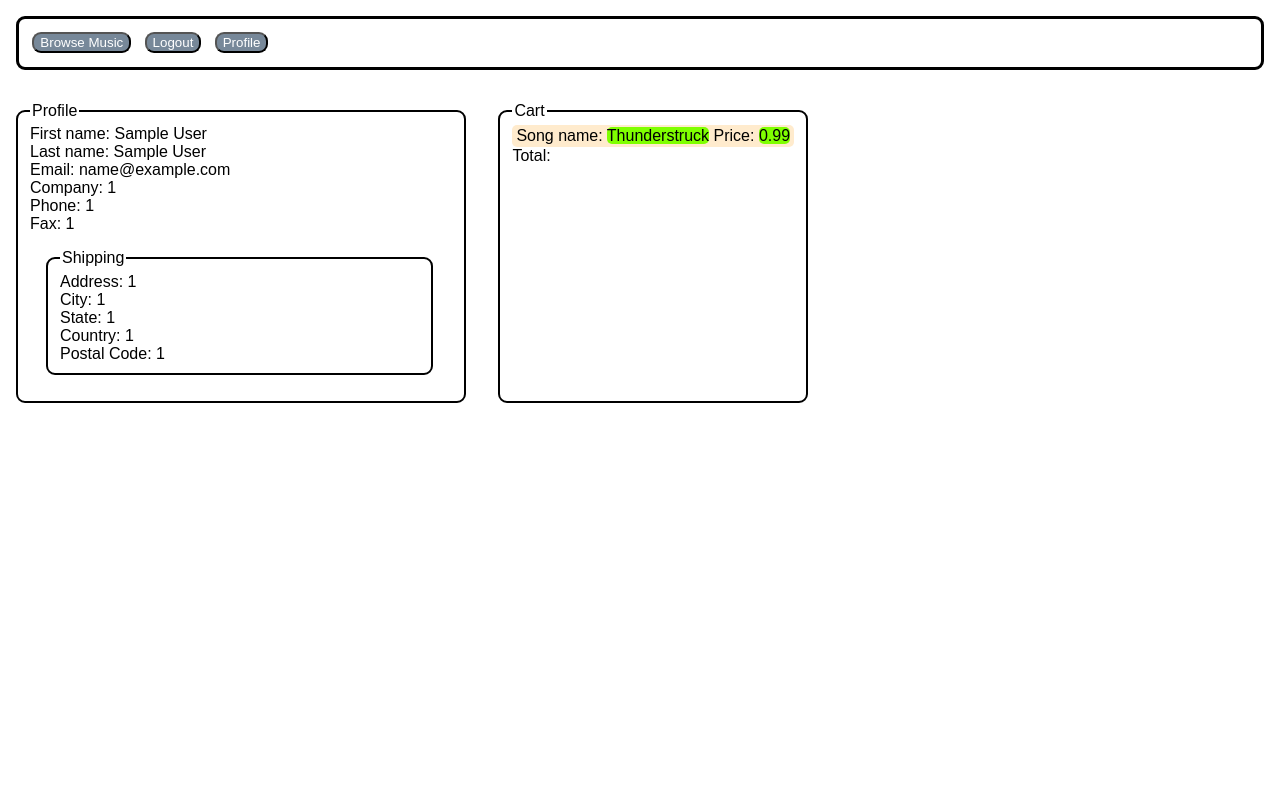
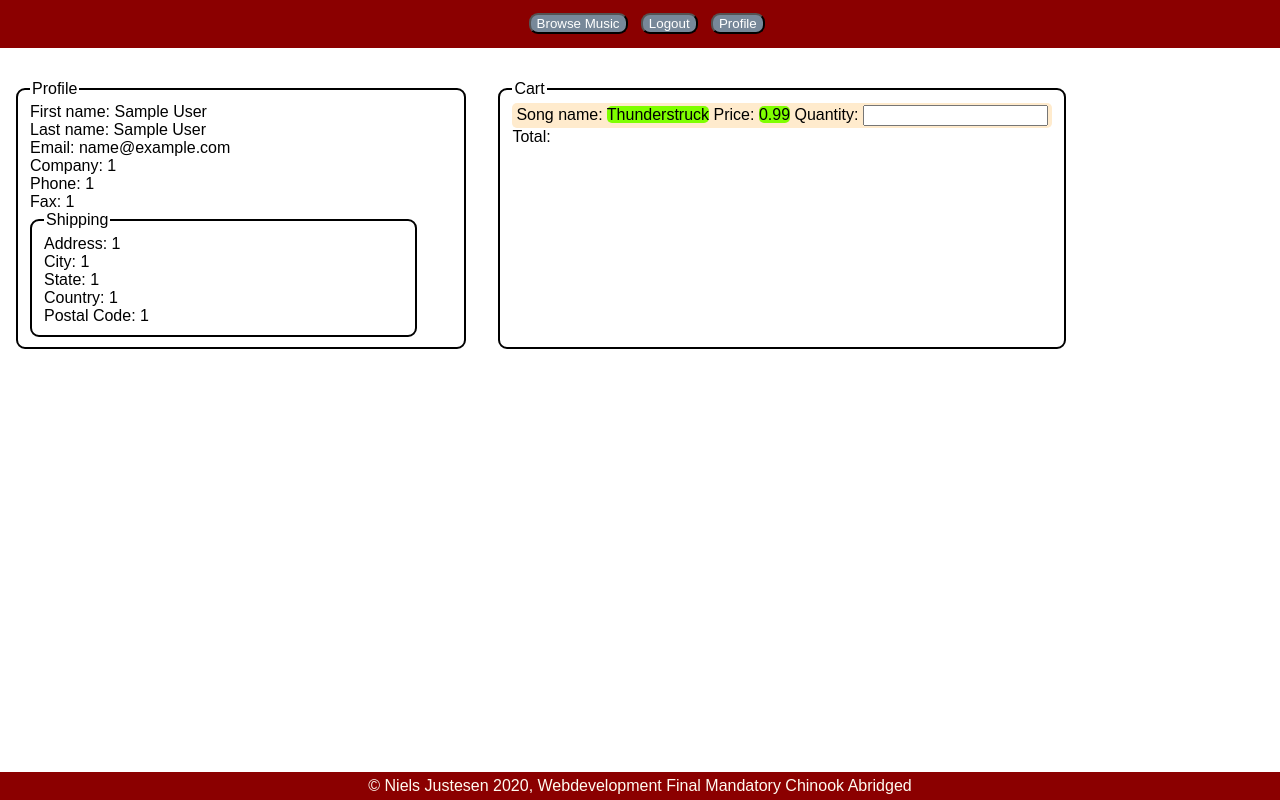
Before and after one commit to NielsJustesen/Web-dev-2nd-Mandatory, a PHP site: page /profile.php in a window 1280 px wide. Run offline with PHP 8.4, Linux system fonts and the light colour scheme; the visitor is signed in with stand-in values (Sample User, id 1).

Commit message:
Looking better

```diff
--- a/browse.php
+++ b/browse.php
@@ -11,5 +11,8 @@
         <?php
             include_once("header.php");
         ?>
+        <?php
+            include_once("footer.htm");
+        ?>
     </body>
 </html>
--- a/css/styles.css
+++ b/css/styles.css
@@ -17,18 +17,11 @@
     display: inline-grid;
 }
 
-header {
-    display: flex;
-    border-style: solid;
-    border-radius: 9px;
-    margin: 1em 1em 1em 1em;
-}
-
 header input {
     margin: 1em 0em 1em 1em;
 }
 
-input {
+header input {
     color: white;
     border-radius: 9px;
     background-color: lightslategray;
@@ -47,10 +40,12 @@
 
 #profileInfo {
     width: 33%;
+    height: 1%;
 }
 
 #shipping {
     width: 85%;
+    margin: 0;
 }
 
 #cartList {
@@ -69,3 +64,22 @@
     background-color: chartreuse;
     border-radius: 5px;
 }
+
+footer {
+    position: fixed;
+    bottom: 0px;
+    width: 100%;
+    padding: 5px 0 5px 0;
+    color: floralwhite;
+    background-color: darkred;
+    text-align: center;
+}
+
+header {
+    justify-content: center;
+    display: flex;
+    /* border-style: solid; */
+    /* border-radius: 9px; */
+    margin: 0em 0em 1em 0em;
+    background-color: darkred;
+}
--- /dev/null
+++ b/footer.htm
@@ -0,0 +1,3 @@
+<footer>
+    &copy; Niels Justesen 2020, Webdevelopment Final Mandatory Chinook Abridged
+</footer>
--- a/login.php
+++ b/login.php
@@ -50,6 +50,9 @@
         <script src="js/jquery-3.5.1.js"></script>
         <script src="js/script.js"></script>
     </head>
+    <?php
+        include_once("header.php");
+    ?>
     <body>
         <form action="login.php" method="POST">
             <fieldset>
@@ -62,5 +65,8 @@
                 <p>Not yet registered? <a href="signup.php">Sign up now</a>.</p>
             </fieldset>
         </form>
+        <?php
+            include_once("footer.htm");
+        ?>
     </body>
 </html>
--- a/profile.php
+++ b/profile.php
@@ -49,10 +49,14 @@
                 <legend>Cart</legend>
                 <ol id="cartList">
                     <!-- TEST CART ITEM PLACEHOLDER -->
-                    <li class="cartItem"><span>Song name: </span><span class="songName" >Thunderstruck</span><span> Price: </span><span class="songPrice">0.99</span></li>
+                    <li class="cartItem"><span>Song name: </span><span class="songName" >Thunderstruck</span><span> Price: </span><span class="songPrice">0.99</span><span> Quantity: </span><input type="text" name="quantity"></li>
+
                 </ol>
                 <span id="totalPrice">Total: </span>
             </fieldset>
         </div>
+        <?php
+            include_once("footer.htm");
+        ?>
     </body>
 </html>
--- a/signup.php
+++ b/signup.php
@@ -38,5 +38,8 @@
             <!-- <input type="password" name="confirmpassword" id="confirmpasswordtxt" > -->
             <input type="submit" value="Register" id="signupBtn">
         </fieldset>
+        <?php
+            include_once("footer.htm");
+        ?>
     </form>
 </body>
```
Also changed, not shown: index.php (+14 -1 lines).
